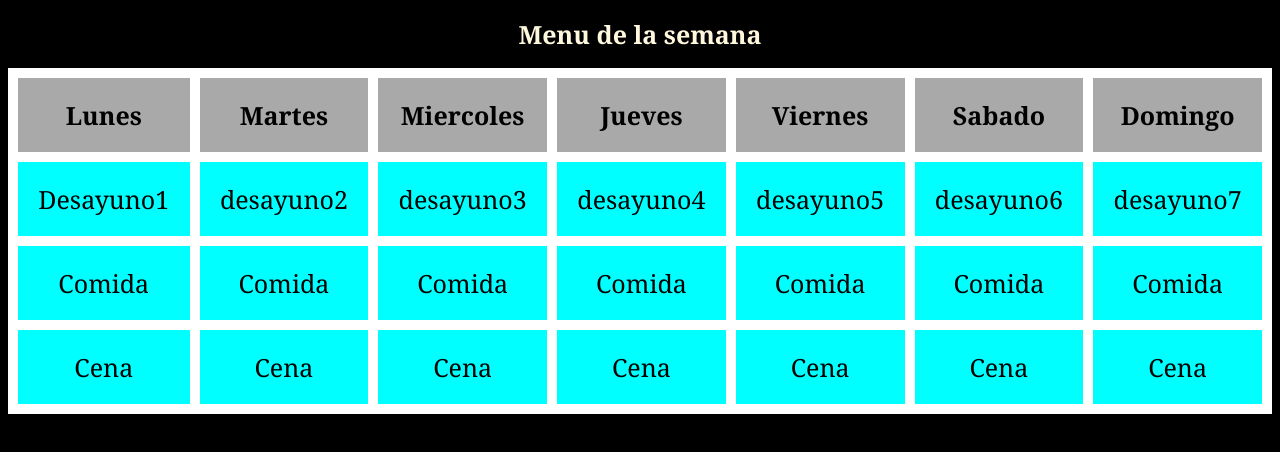
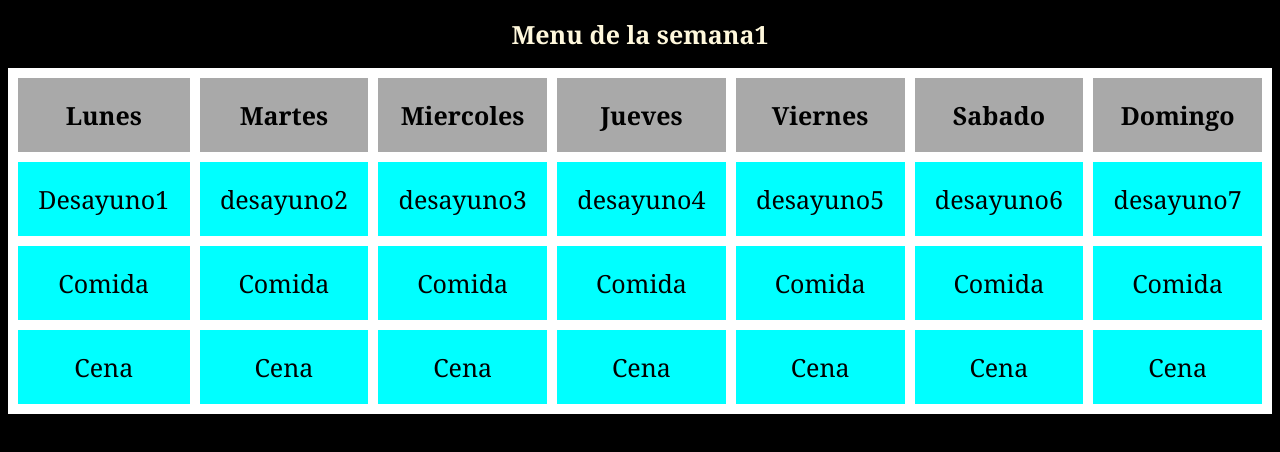
Before and after one commit to gabygilvargas/Ejercicios-Adalab, a plain HTML site: page modulo-1-leccion-02-ejercico-01/index.html in a window 1280 px wide. Drawn offline with Linux system fonts and the light colour scheme.

Commit message:
menu_semana1

```diff
--- a/modulo-1-leccion-02-ejercico-01/index.html
+++ b/modulo-1-leccion-02-ejercico-01/index.html
@@ -9,7 +9,7 @@
   </head>
   <body>
     <header>
-      <h1>Menu de la semana</h1>
+      <h1>Menu de la semana1</h1>
     </header>
 
     <table>
```
